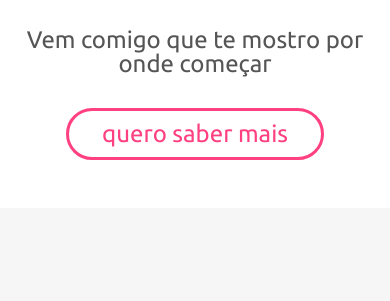
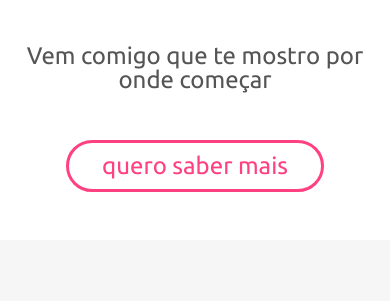
Before and after one commit to 99arielsr/xp42-dindin-project, a plain HTML site: page index.html in a window 390 px wide. Shown: the part 543-844 px from the top of the page. Drawn offline with nearby package versions, Linux system fonts and the light colour scheme.

Commit message:
Correções de responsividade.
Adaptando melhor a plataforma para o mobile.

```diff
--- a/assets/styles/blog.css
+++ b/assets/styles/blog.css
@@ -41,14 +41,13 @@
 }
 
 @media only screen and (max-width: 630px) {
-
   .container-section {
     margin: 2rem auto;
   }
   .second-title,
   .rectangle,
   p {
-    width: auto;
+    width: 90%;
     margin: 2rem auto;
   }
   .banner {
--- a/assets/styles/global.css
+++ b/assets/styles/global.css
@@ -197,6 +197,7 @@
 @media only screen and (max-width: 1160px) {
   .container-section,
   .main-content,
+  .main-title
   .subtitle,
   .second-title,
   p {
@@ -242,6 +243,8 @@
   }
   .subtitle {
     font-size: 1.25rem;
+    justify-content: center;
+    text-align: center;
   }
   .second-title {
     font-size: 1.75rem;
--- a/assets/styles/post.css
+++ b/assets/styles/post.css
@@ -73,17 +73,30 @@
   .title-article,
   .rectangle,
   .main-title,
-  .container-section {
+  .container-section,
+  .box {
     max-width: 100%;
+    width: auto;
     align-items: center;
     text-align: center;
     justify-content: center;
     flex-direction: column;
     flex-wrap: wrap;
-    margin: 2rem auto;
+    margin: 2rem 0.5rem;
+  }
+
+  .rectangle {
+    width: 70%;
+    height: 50%;
+    margin: 0 1rem;
+  }
+
+  .triad {
+    margin: 0.5rem 0.5rem;
+    width: 80%;
   }
 
   p {
-    width: 80%;
+    width: 70%;
   }
 }
--- a/index.html
+++ b/index.html
@@ -38,7 +38,7 @@
       <div class="main-content">
         <h1 class="main-title">Educação Financeira<br />é tudo de bom</h1>
         <p class="subtitle">Vem comigo que te mostro por onde começar</p>
-        <a href="#" class="link-button">quero saber mais</a>
+        <a href="./cursos.html" class="link-button">quero saber mais</a>
       </div>
       <div class="banner"><img src="./assets/images/ilustra-banner.svg" alt=""></div>
     </section>
```
